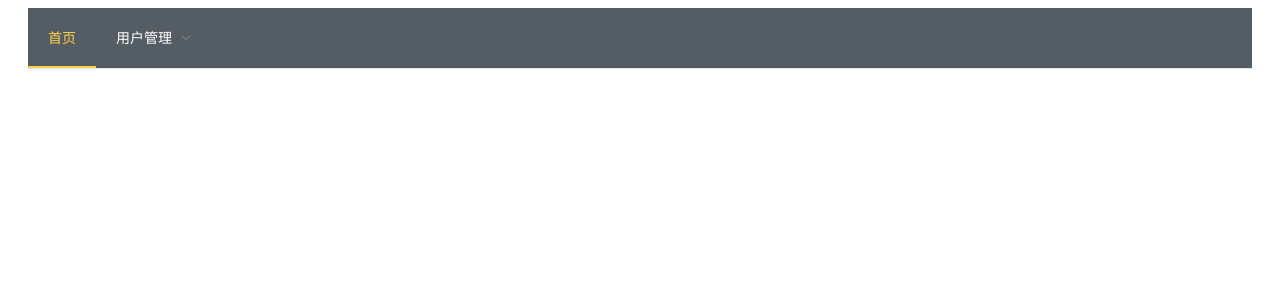
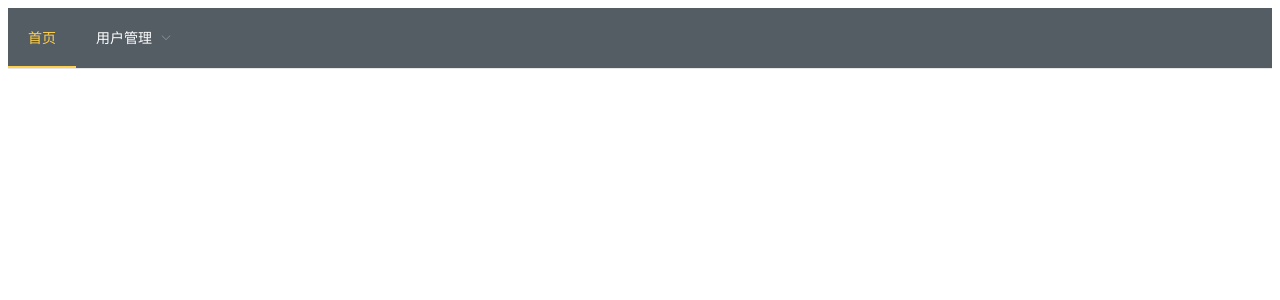
Before and after one commit to kevin-hao/ops, a Vue app in the folder frontend/: page / in a window 1280 px wide. Shown: the top 300 px of the page. Built offline with nearby package versions, Linux system fonts and the light colour scheme.

Commit message:
change header style

```diff
--- a/frontend/src/pages/layout.vue
+++ b/frontend/src/pages/layout.vue
@@ -31,3 +31,10 @@
     }
   }
 </script>
+
+<style scoped>
+.el-header{
+  padding: 0;
+  z-index: 1000;
+}
+</style>
```
